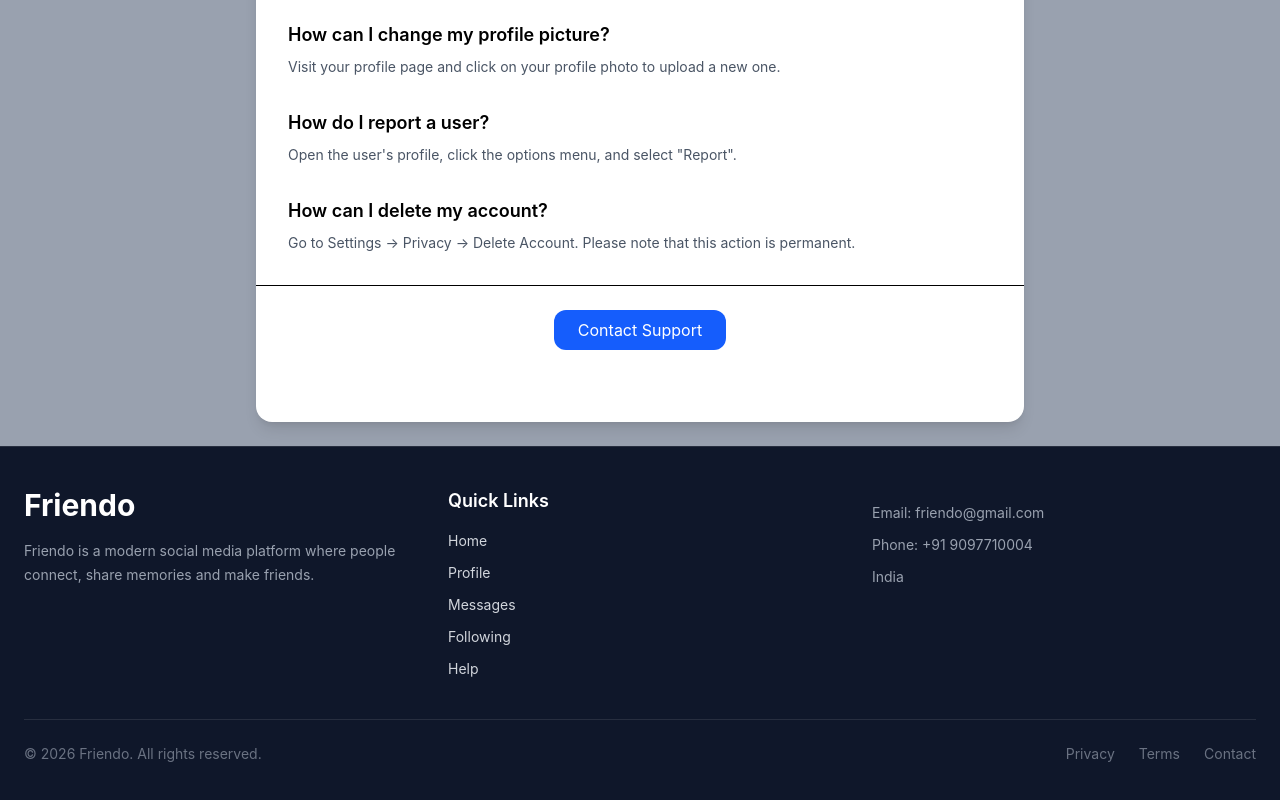
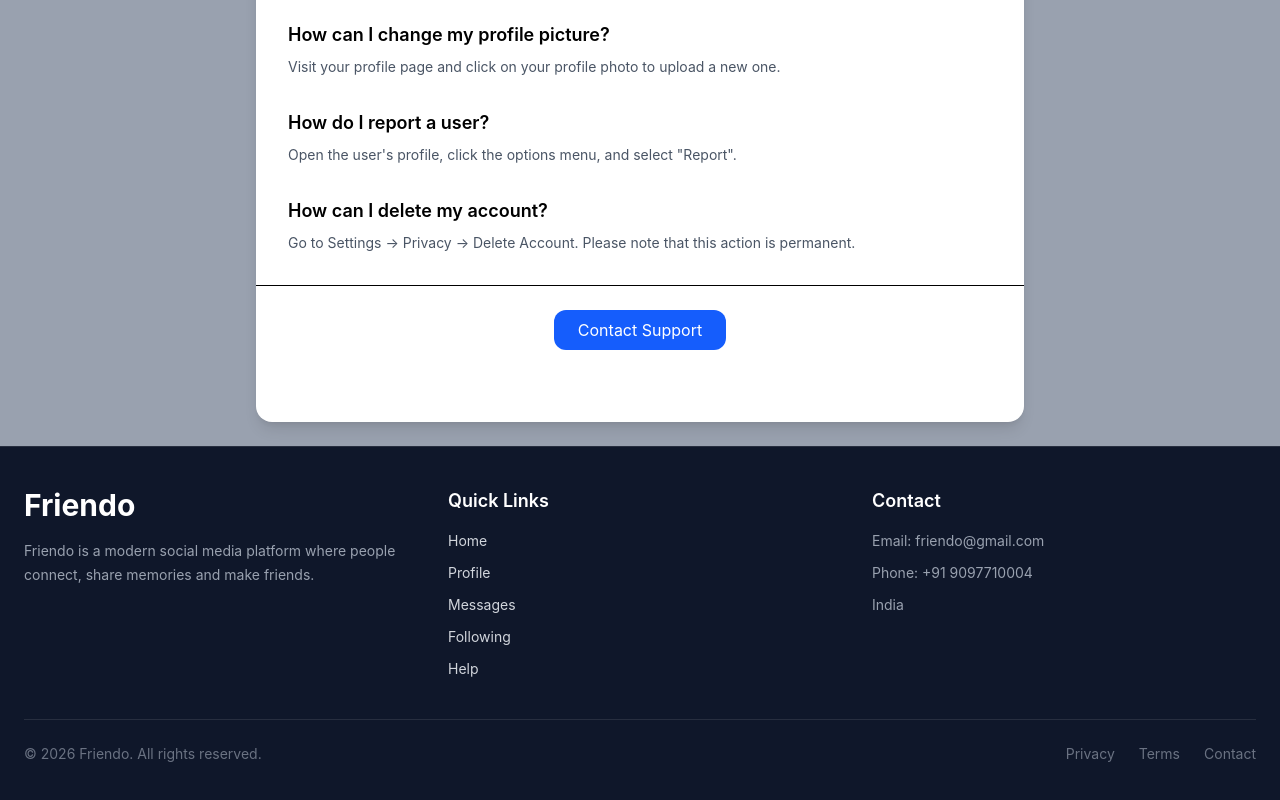
Before and after one commit to gauravkumar2005/Friendo, a React (Vite) app in the folder friendo/: page /help in a window 1280 px wide. Shown: the part 427-1227 px from the top of the page. Built offline with nearby package versions, Linux system fonts and the light colour scheme.

Commit message:
update footer page

```diff
--- a/friendo/src/components/Footer.jsx
+++ b/friendo/src/components/Footer.jsx
@@ -86,7 +86,7 @@ function Footer() {
           <div>
 
             <h2 className="text-white text-lg font-semibold mb-4">
-
+              Contact
             </h2>
 
             <p className="text-sm text-gray-400 mb-3">
```
